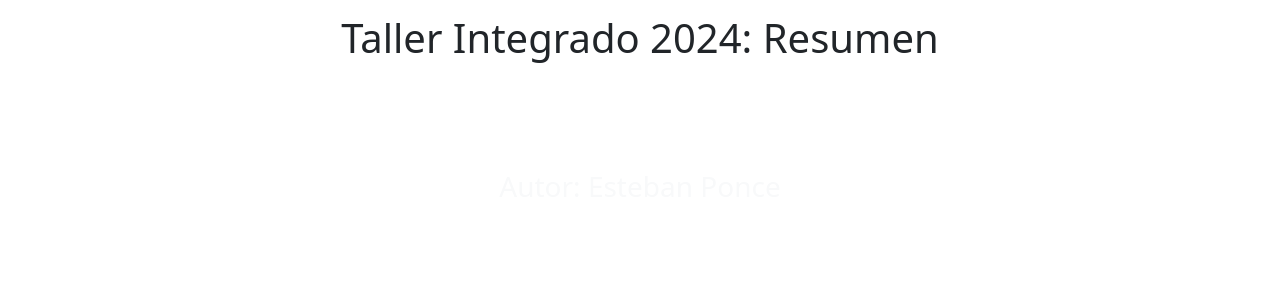
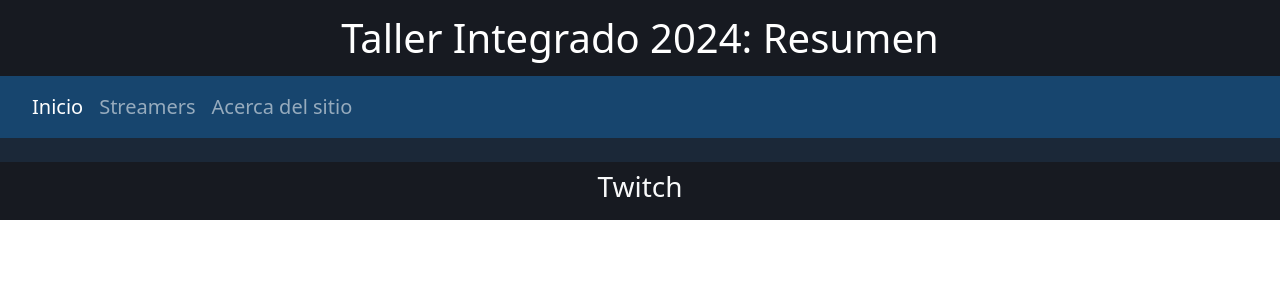
Before and after one commit to HatiBerg/ProyectoFinalTallerIntegrado, a Django app: page /streamers/ in a window 1280 px wide. Shown: the top 300 px of the page. Run offline with Django 5.2, Linux system fonts and the light colour scheme.

Commit message:
Update base_template.html

```diff
--- a/mysite/streamers/templates/base/base_template.html
+++ b/mysite/streamers/templates/base/base_template.html
@@ -4,7 +4,7 @@
 <head>
     <meta charset="UTF-8">
     <title>{% block title %}{% endblock %}</title>
-    <link rel="stylesheet" href="{% static 'css/style.css' %}">
+    <link rel="stylesheet" href="{% static 'streamers/style.css' %}">
     <link href="https://cdn.jsdelivr.net/npm/bootstrap@5.3.3/dist/css/bootstrap.min.css" rel="stylesheet" integrity="sha384-QWTKZyjpPEjISv5WaRU9OFeRpok6YctnYmDr5pNlyT2bRjXh0JMhjY6hW+ALEwIH" crossorigin="anonymous">
     <script src="https://cdn.jsdelivr.net/npm/bootstrap@5.3.3/dist/js/bootstrap.bundle.min.js" integrity="sha384-YvpcrYf0tY3lHB60NNkmXc5s9fDVZLESaAA55NDzOxhy9GkcIdslK1eN7N6jIeHz" crossorigin="anonymous"></script>
     {% block headContent %}{% endblock %}
@@ -30,7 +30,7 @@
 </div>
 
 <div id="main" class="d-outline-flex justify-content-center align-items-center text-center my-4">{% block main %}{% endblock %}</div>
-<div id="footer" class="d-outline-flex text-center text-light h-25 p-2"><h3>Autor: Esteban Ponce</h1></div>
+<div id="footer" class="d-outline-flex text-center text-light h-25 p-2"><h3>Twitch</h1></div>
 </div>
 
 <input type="hidden"  id="data" value="{{ data }}">
```
